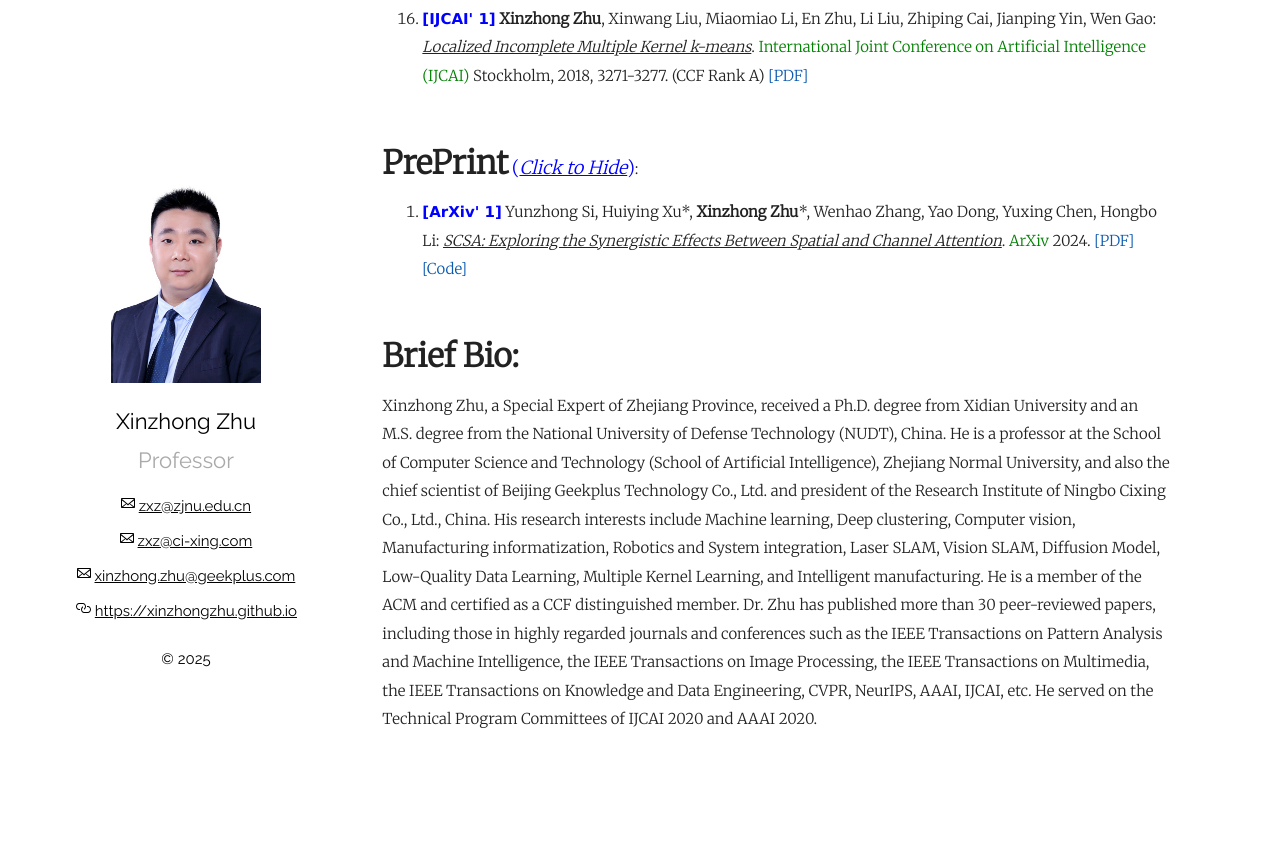
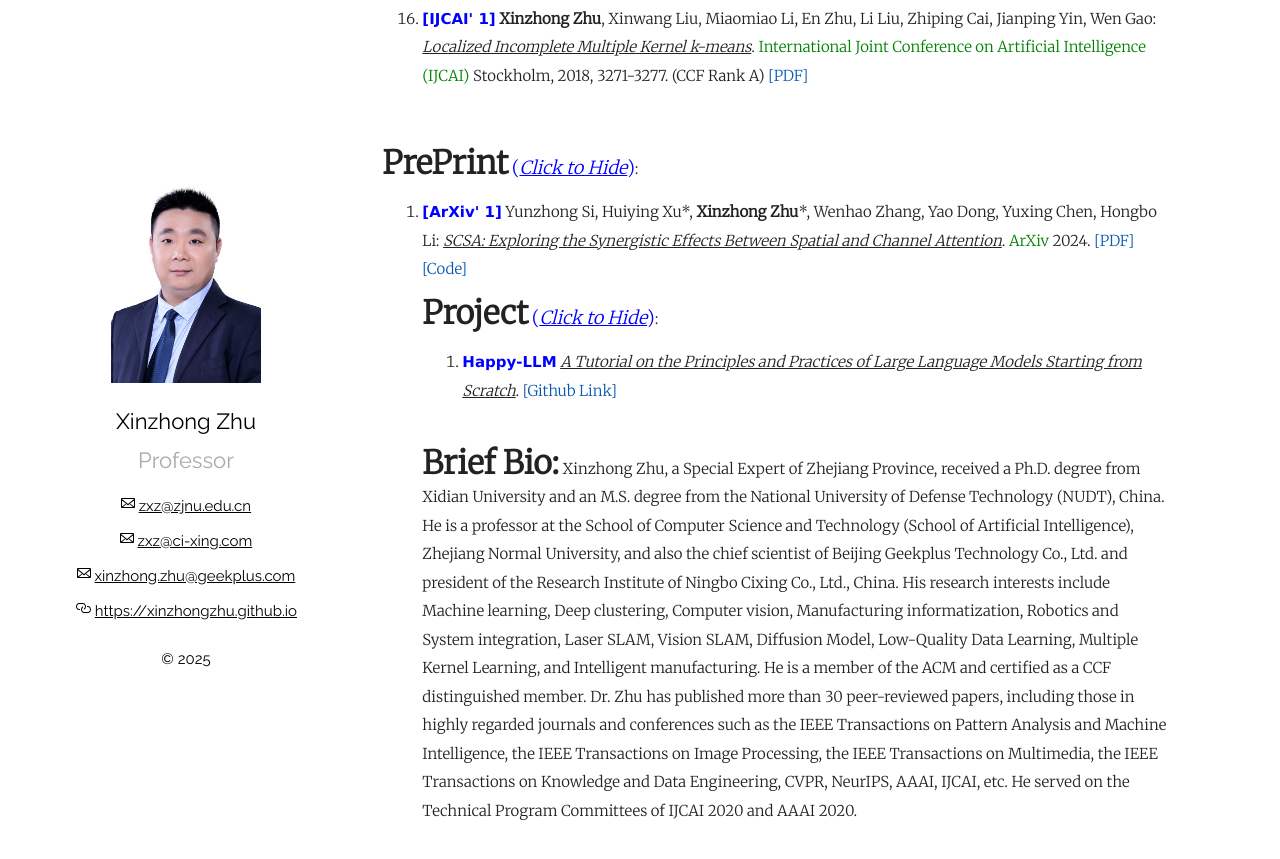
Before and after one commit to xinzhongzhu/xinzhongzhu.github.io, a Jekyll site: the page built from index.md, in a window 1280 px wide and 900 px high, scrolled down 6477 px. Shown: the top 859 px of the window. Built offline with Jekyll 4.4.1, drawn with Linux system fonts in a browser that asks for light colours; before the commit the page ends 7286 px from its top, so only the background shows below that.

Commit message:
Update index.md

```diff
--- a/index.md
+++ b/index.md
@@ -178,6 +178,12 @@ Please drop me a message by email: <u>zxz@zjnu.edu.cn</u> or <u>zxz@ci-xing.com<
     <ol>
 <p style="margin-top: 8px;"><li><font face="verdana" color="blue"><b>[ArXiv' 1]</b></font> Yunzhong Si, Huiying Xu*, <b>Xinzhong Zhu</b>*, Wenhao Zhang, Yao Dong, Yuxing Chen, Hongbo Li: <i><u>SCSA: Exploring the Synergistic Effects Between Spatial and Channel Attention</u></i>. <font color="green">ArXiv</font> 2024. <a href = "https://arxiv.org/pdf/2407.05128v1">[PDF]</a> <a href = "https://github.com/HZAI-ZJNU/SCSA">[Code]</a></li></p>
 
+<details open>
+  <summary><font size="6"><b>Project</b></font> <font size="4" color="blue">(<i><u>Click to Hide</u></i>)</font>:</summary>
+  <p>
+    <ol>
+<p style="margin-top: 8px;"><li><font face="verdana" color="blue"><b>Happy-LLM</b></font> <i><u>A Tutorial on the Principles and Practices of Large Language Models Starting from Scratch</u></i>. <a href = "https://github.com/datawhalechina/happy-llm">[Github Link]</a></li></p>
+
 
 
 
```
